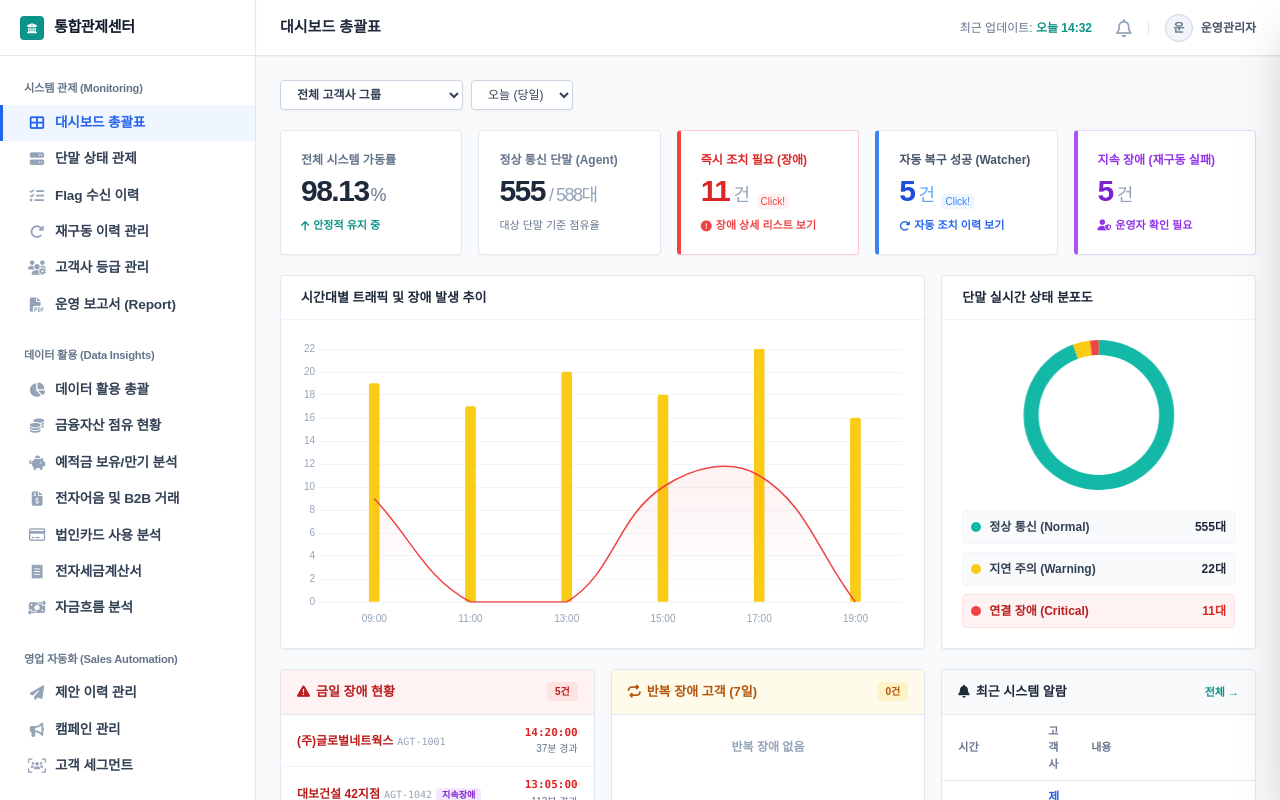
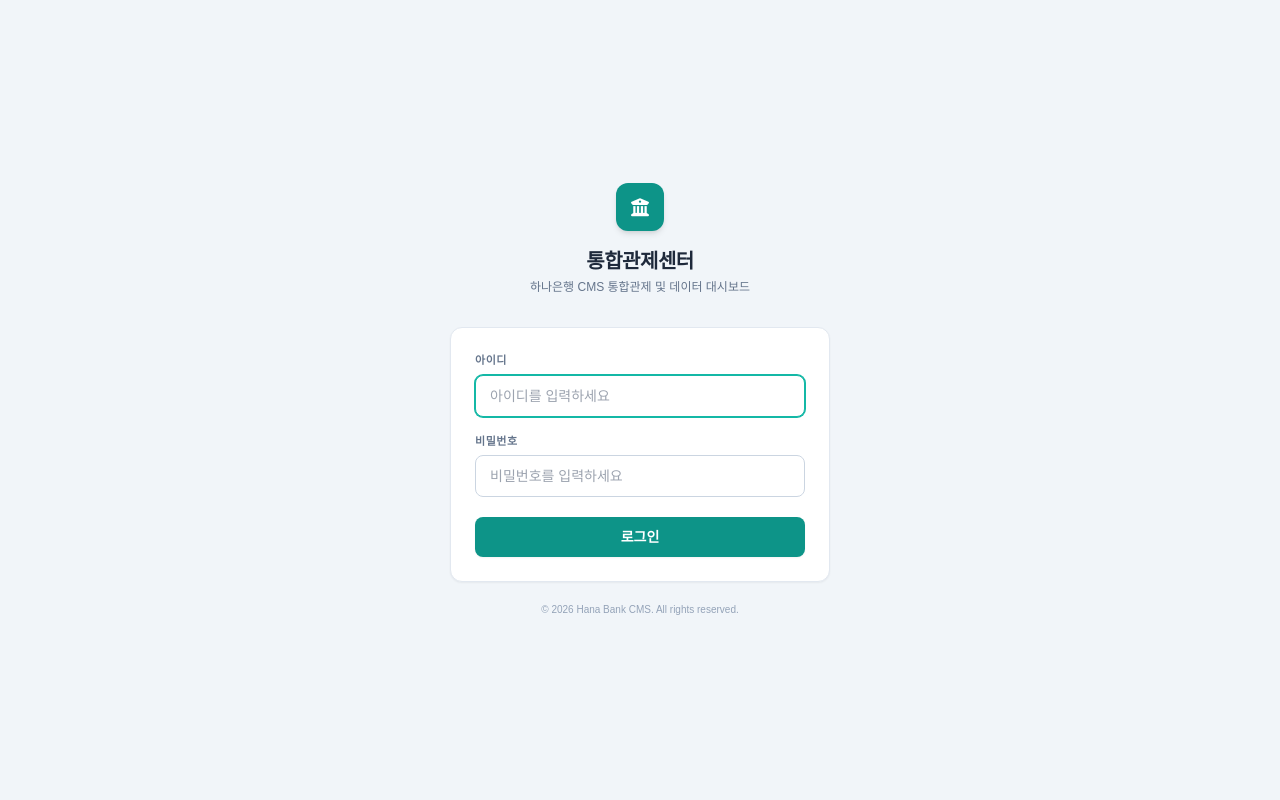
Before and after one commit to kilminjong/control_dashboard, a plain HTML site: page index.html in a window 1280 px wide. Drawn offline with nearby package versions, Linux system fonts and the light colour scheme; a web font is replaced by a local one.

Commit message:
Add files via upload

```diff
--- a/index.html
+++ b/index.html
@@ -23,6 +23,40 @@
     </style>
 </head>
 <body class="flex h-screen overflow-hidden text-slate-800">
+
+    <!-- 로그인 화면 -->
+    <div id="login-screen" class="fixed inset-0 z-[999] bg-[#f1f5f9] flex items-center justify-center">
+        <div class="w-[380px]">
+            <div class="text-center mb-8">
+                <div class="w-12 h-12 rounded-xl bg-teal-600 flex items-center justify-center mx-auto mb-4 shadow-md">
+                    <i class="fa-solid fa-building-columns text-white text-lg"></i>
+                </div>
+                <h1 class="text-xl font-bold text-slate-800 tracking-tight">통합관제센터</h1>
+                <p class="text-xs text-slate-500 mt-1">하나은행 CMS 통합관제 및 데이터 대시보드</p>
+            </div>
+            <div class="bg-white rounded-xl border border-slate-200 shadow-sm p-6">
+                <div class="mb-4">
+                    <label class="block text-[11px] font-bold text-slate-500 uppercase tracking-wider mb-1.5">아이디</label>
+                    <input type="text" id="login-id" placeholder="아이디를 입력하세요"
+                        class="w-full px-3.5 py-2.5 border border-slate-300 rounded-lg text-sm font-medium text-slate-800 outline-none focus:border-teal-500 focus:ring-1 focus:ring-teal-500 transition">
+                </div>
+                <div class="mb-5">
+                    <label class="block text-[11px] font-bold text-slate-500 uppercase tracking-wider mb-1.5">비밀번호</label>
+                    <input type="password" id="login-pw" placeholder="비밀번호를 입력하세요"
+                        onkeydown="if(event.key==='Enter') app.doLogin()"
+                        class="w-full px-3.5 py-2.5 border border-slate-300 rounded-lg text-sm font-medium text-slate-800 outline-none focus:border-teal-500 focus:ring-1 focus:ring-teal-500 transition">
+                </div>
+                <div id="login-error" class="hidden mb-4 p-2.5 rounded-lg bg-red-50 border border-red-200 text-center">
+                    <span class="text-xs font-bold text-red-600"><i class="fa-solid fa-circle-exclamation mr-1"></i>아이디 또는 비밀번호가 일치하지 않습니다.</span>
+                </div>
+                <button onclick="app.doLogin()" id="login-btn"
+                    class="w-full py-2.5 bg-teal-600 text-white rounded-lg text-sm font-bold hover:bg-teal-700 transition shadow-sm">
+                    로그인
+                </button>
+            </div>
+            <p class="text-center text-[10px] text-slate-400 mt-5">© 2026 Hana Bank CMS. All rights reserved.</p>
+        </div>
+    </div>
 
     <aside class="w-64 bg-white border-r border-slate-200 flex flex-col h-full z-20 shrink-0 shadow-sm">
         <div class="h-14 flex items-center px-5 border-b border-slate-200">
@@ -74,6 +108,10 @@
                     <div class="w-7 h-7 rounded-full bg-slate-100 border border-slate-300 flex items-center justify-center text-xs font-bold text-slate-500">운</div>
                     <span class="text-xs font-bold text-slate-600 hidden sm:block">운영관리자</span>
                 </div>
+                <div class="h-4 w-px bg-slate-200"></div>
+                <button onclick="app.doLogout()" class="text-[11px] font-bold text-slate-400 hover:text-red-500 transition">
+                    <i class="fa-solid fa-right-from-bracket mr-1"></i>로그아웃
+                </button>
             </div>
         </header>
 
--- a/js/app.js
+++ b/js/app.js
@@ -3,6 +3,63 @@ const app = {
     chartInstances: [],
     c360Charts: [],
 
+
+    _sessionTimer: null,
+    SESSION_DURATION: 30 * 60 * 1000, // 30분
+
+    doLogin() {
+        const id = document.getElementById('login-id').value.trim();
+        const pw = document.getElementById('login-pw').value;
+        const errEl = document.getElementById('login-error');
+        const btn = document.getElementById('login-btn');
+
+        if (id === DB.AUTH.id && pw === DB.AUTH.pw) {
+            errEl.classList.add('hidden');
+            btn.innerHTML = `<i class="fa-solid fa-spinner fa-spin mr-2"></i>접속 중...`;
+            btn.disabled = true;
+            sessionStorage.setItem('cms_login', Date.now().toString());
+            setTimeout(() => {
+                document.getElementById('login-screen').style.display = 'none';
+                this.init();
+                this._startSessionTimer();
+            }, 600);
+        } else {
+            errEl.classList.remove('hidden');
+            document.getElementById('login-pw').value = '';
+            document.getElementById('login-pw').focus();
+        }
+    },
+
+    checkSession() {
+        const loginTime = sessionStorage.getItem('cms_login');
+        if (loginTime && (Date.now() - parseInt(loginTime)) < this.SESSION_DURATION) {
+            document.getElementById('login-screen').style.display = 'none';
+            this.init();
+            this._startSessionTimer();
+        } else {
+            sessionStorage.removeItem('cms_login');
+            document.getElementById('login-id').focus();
+        }
+    },
+
+    _startSessionTimer() {
+        if (this._sessionTimer) clearTimeout(this._sessionTimer);
+        const loginTime = parseInt(sessionStorage.getItem('cms_login') || Date.now());
+        const remaining = this.SESSION_DURATION - (Date.now() - loginTime);
+        this._sessionTimer = setTimeout(() => this.doLogout(), Math.max(remaining, 0));
+    },
+
+    doLogout() {
+        if (this._sessionTimer) clearTimeout(this._sessionTimer);
+        sessionStorage.removeItem('cms_login');
+        document.getElementById('login-screen').style.display = '';
+        document.getElementById('login-id').value = '';
+        document.getElementById('login-pw').value = '';
+        document.getElementById('login-error').classList.add('hidden');
+        document.getElementById('login-btn').innerHTML = '로그인';
+        document.getElementById('login-btn').disabled = false;
+        document.getElementById('login-id').focus();
+    },
 
     init() {
         DB.init();
@@ -518,4 +575,4 @@ const app = {
     }
 };
 
-window.onload = () => app.init();
+window.onload = () => app.checkSession();
--- a/js/db.js
+++ b/js/db.js
@@ -7,6 +7,9 @@
  * ═══════════════════════════════════════════════════════════
  */
 const DB = {
+    // ── 관리자 계정 ──
+    AUTH: { id: 'webcash', pw: 'webcash1!!' },
+
     // ── 내부 저장소 ──
     _hosts: [],
     _logs: [],
```
